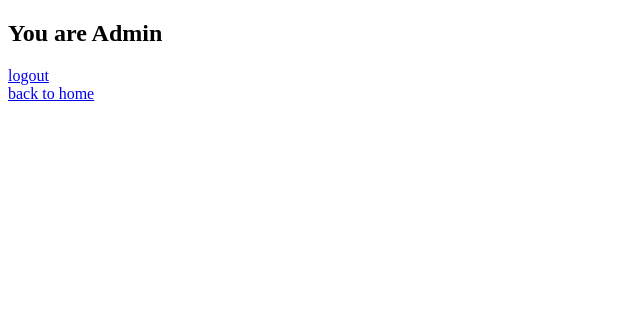
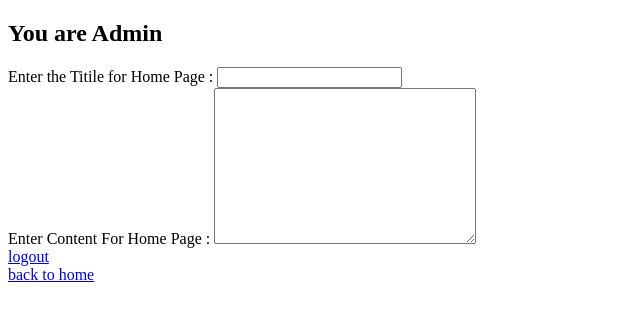
Before and after one commit to vsmm-world/Admin-Control-Panel-Using-Nodejs, a Node server app: page /admin in a window 1280 px wide. Shown: the top 321 px of the page, without its empty margins (0-640 px from the left). Run offline with Node 20, Linux system fonts and the light colour scheme; the visitor is signed in with stand-in values (Sample User, id 1); some libraries are stand-ins or nearby versions.

Commit message:
modifing admin page

```diff
--- a/views/admin.ejs
+++ b/views/admin.ejs
@@ -1,21 +1,47 @@
 <!DOCTYPE html>
 <html lang="en">
+
 <head>
     <meta charset="UTF-8">
     <meta name="viewport" content="width=device-width, initial-scale=1.0">
     <title>Admin Panel</title>
 </head>
+
 <body>
     <h2>You are Admin</h2>
 
+    <form action="">
+
+        <label for="title"> Enter the Titile for Home Page :
+            <input type="text" name="title" id="title">
+        </label>
+        <br>
+        <label for="content"> Enter Content For Home Page :
+            <textarea name="content" id="content" cols="30" rows="10"></textarea>
+        </label>
+    </form>
+
+
+
     <div class="div1" id="div1"></div>
+    <div class="div2" id="div2"></div>
+    <div class="div3" id="div3"></div>
+    <div class="div4" id="div4"></div>
+    <div class="div5" id="div5"></div>
 
     <a href="/admin/logout">logout</a> <br>
     <a href="/">back to home</a>
 
     <script>
+        const title = document.getElementById('title');
+        const content = document.getElementById('content');
         const div1 = document.getElementById('div1');
+        const div2 = document.getElementById('div2');
+        const div3 = document.getElementById('div3');
+        const div4 = document.getElementById('div4');
+        const div5 = document.getElementById('div5');
 
     </script>
 </body>
+
 </html>
```
